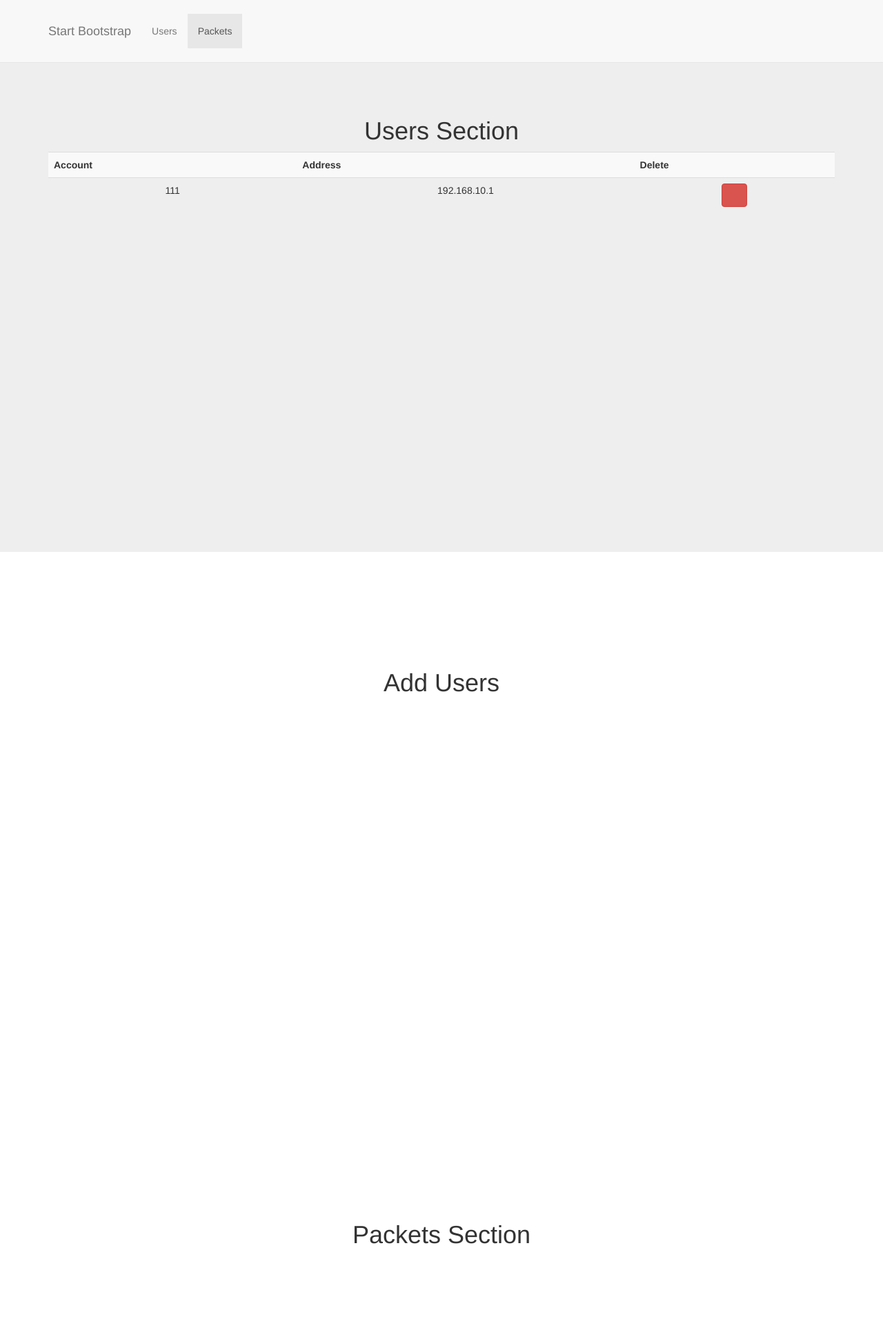
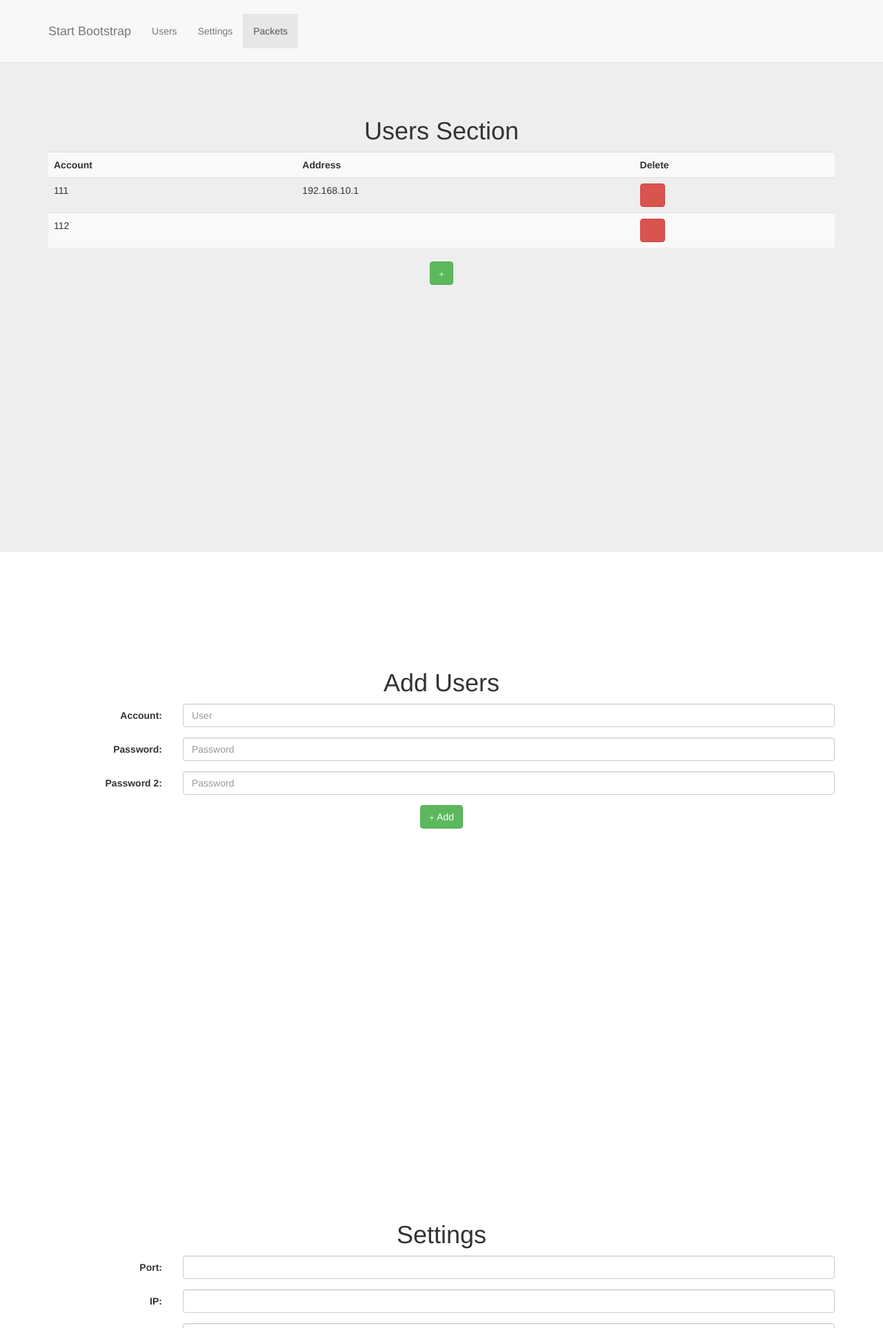
Before and after one commit to tino415/kmps-proxy, a Python web app: template templates/index.html in a window 1280 px wide. Shown: the top 1925 px of the page at 69% size. Before the commit the page ends 1803 px from the top, so only its background shows below. Run offline with Jinja, Linux system fonts and the light colour scheme; the template is opened without the code that fills it, so the values that code supplies are empty; some web fonts are replaced.

Commit message:
Finished static part of frontend

```diff
--- a/css/scrolling-nav.css
+++ b/css/scrolling-nav.css
@@ -37,6 +37,10 @@ section {
     text-align: center;
 }
 
+section table tr td{
+	text-align:left;
+}
+
 .users-section {
     background: #eee;
 }
--- a/templates/index.html
+++ b/templates/index.html
@@ -50,6 +50,9 @@
                     <li>
                         <a class="page-scroll" href="#users">Users</a>
                     </li>
+					<li>
+                        <a class="page-scroll" href="#settings">Settings</a>
+					</li>
                     <li>
                         <a class="page-scroll" href="#packets">Packets</a>
                     </li>
@@ -81,7 +84,22 @@
 									</button>
 								</td>
 						</tr>
+						<tr>
+						        <td>112</td>
+						        <td></td>
+						        <td>
+									<button class="btn btn-danger">
+										<span class="glyphicon glyphicon-remove"></span>
+									</button>
+								</td>
+						</tr>
 					</table>
+
+						<a class="page-scroll" href="#add-users">
+					<button class="btn btn-success">
+						<span class="glyphicon glyphicon-plus"></span>
+					</button>
+						</a>
                 </div>
             </div>
         </div>
@@ -92,6 +110,69 @@
             <div class="row">
                 <div class="col-lg-12">
                     <h1>Add Users</h1>
+					<form class="form-horizontal" role="form">
+					    <div class="form-group">
+					         <label class="col-sm-2 control-label">Account:</label>
+
+					         <div class="col-sm-10">
+					          <input class="form-control" type="text" placeholder="User">
+					         </div>
+					    </div>
+
+					    <div class="form-group">
+					       <label class="col-sm-2 control-label">Password:</label>
+
+					       <div class="col-sm-10">
+					       <input class="form-control" type="password" placeholder="Password">
+					       </div>
+					    </div>
+
+					    <div class="form-group">
+					       <label class="col-sm-2 control-label">Password 2:</label>
+
+					       <div class="col-sm-10">
+					       <input class="form-control" type="password" placeholder="Password">
+					       </div>
+					    </div>
+
+						<button class="btn btn-success">
+						<span class="glyphicon glyphicon-plus"></span>
+						Add
+						</button>
+					</form>
+                </div>
+            </div>
+        </div>
+    </section>
+
+    <section id="settings" class="settings-section">
+        <div class="container">
+            <div class="row">
+                <div class="col-lg-12">
+                    <h1>Settings</h1>
+					<form class="form form-horizontal" role="form">
+					    <div class="form-group">
+					       <label class="col-sm-2 control-label">Port:</label>
+					       <div class="col-sm-10">
+						   <input class="form-control" type="number">
+						   </div>
+					    </div>
+					    <div class="form-group">
+					       <label class="col-sm-2 control-label">IP:</label>
+					       <div class="col-sm-10">
+						   <input class="form-control" type="text">
+						   </div>
+					    </div>
+					    <div class="form-group">
+					       <label class="col-sm-2 control-label">Server name:</label>
+					       <div class="col-sm-10">
+						   <input class="form-control" type="text">
+						   </div>
+					    </div>
+					</form>
+					<button class="btn">
+						<span class="glyphicon glyphicon-save"></span> Save
+					</button>
                 </div>
             </div>
         </div>
@@ -104,6 +185,7 @@
                 <div class="col-lg-12">
                     <h1>Packets Section</h1>
                 </div>
+				<div class="col-lg-12"><hr></div>
             </div>
         </div>
     </section>
```
Also changed, not shown: 1 other file.
